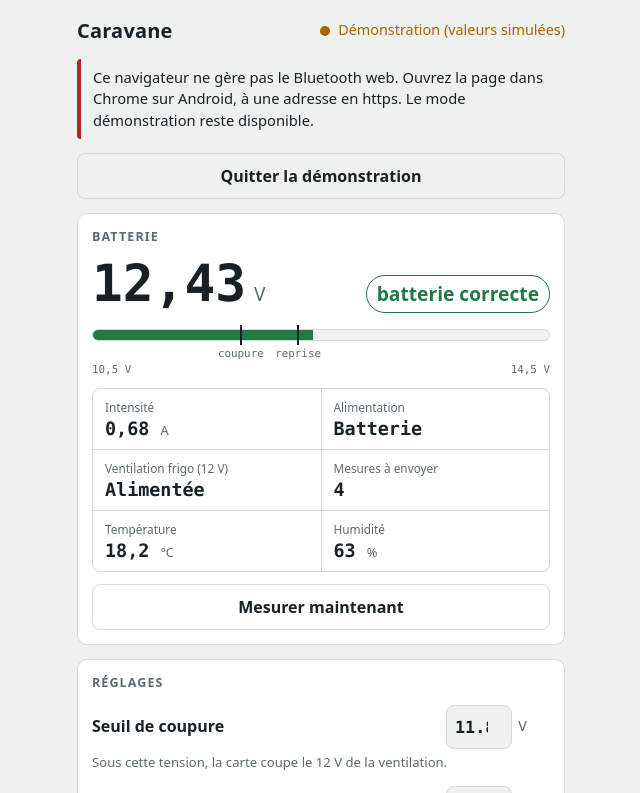
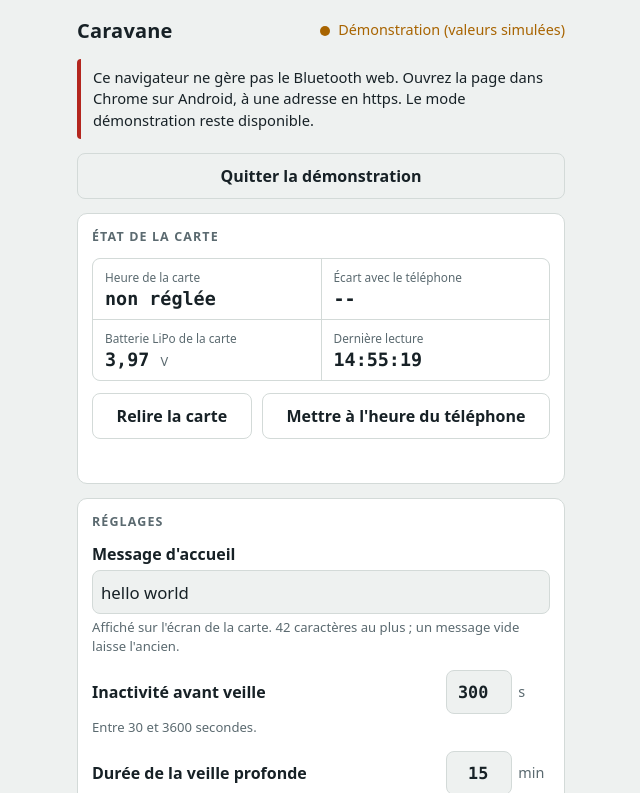
Before and after one commit to alphulpin/Caravane, a plain HTML site: page index.html in a window 1280 px wide. Both pictures are taken after a click on the button "Démonstration sans carte". Shown: the top 793 px of the page, without its empty margins (319-959 px from the left). Drawn offline with Linux system fonts and the light colour scheme.

Commit message:
Aligne le client web sur le protocole du firmware CaravaneDemo
Co-Authored-By: Claude Fable 5.2 <noreply@anthropic.com>
Claude-Session: https://claude.ai/code/session_01LpNpTaSwtoJiQWqBSVfjqr

```diff
--- a/index.html
+++ b/index.html
@@ -6,36 +6,15 @@
 <meta name="theme-color" content="#1d2a30">
 <title>Caravane – réglage Bluetooth</title>
 <!--
-  Client Web Bluetooth pour la carte Heltec WiFi LoRa 32 V3 de la caravane.
-  À ouvrir dans Chrome sur Android, depuis une adresse https:// (ou http://localhost).
+  Client Web Bluetooth pour le firmware CaravaneDemo (Heltec WiFi LoRa 32 V3).
+  À ouvrir dans Chrome sur Android, depuis une adresse https://.
+  Protocole : voir le document « Protocole Bluetooth carte ↔ téléphone (démo CaravaneDemo) »
+  du projet, et Config.h côté firmware. Toute modification se fait des deux côtés.
 
-  PROTOCOLE (à respecter côté firmware)
-  Service BLE : Nordic UART Service (NUS)
-    service 6E400001-B5A3-F393-E0A9-E50E24DCCA9E
-    RX      6E400002-…  (écriture : téléphone -> carte)
-    TX      6E400003-…  (notification : carte -> téléphone)
-  Nom annoncé par la carte : commence par "Caravane".
-  Messages : une ligne JSON terminée par "\n". Une ligne peut arriver en plusieurs
-  paquets ; chaque côté accumule jusqu'au "\n".
-
-  Téléphone -> carte
-    {"c":"cfg?"}                                         demande les réglages
-    {"c":"set","v_coup":11.8,"v_rep":12.3,"reveil":15}   écrit les réglages
-    {"c":"heure","ts":1794812640,"tz":60}                heure UTC (s) + décalage local (min)
-    {"c":"mes"}                                          lance une mesure tout de suite
-    {"c":"veille"}                                       coupe le Bluetooth, retour en veille
-
-  Carte -> téléphone
-    {"t":"mes","vbat":12.62,"ibat":0.85,"sect":0,"vent":1,
-     "temp":18.4,"hum":61,"ts":1794812640,"file":3}      à chaque cycle de mesure
-        vbat V, ibat A, sect 1 = secteur présent, vent 1 = 12 V ventilation alimenté,
-        temp °C, hum %, ts heure carte UTC (s), file = mesures en mémoire non envoyées
-    {"t":"cfg","v_coup":11.8,"v_rep":12.3,"reveil":15}   réglages en vigueur
-        v_coup : coupe la ventilation sous cette tension (V)
-        v_rep  : la rétablit au-dessus de cette tension (V)
-        reveil : période de réveil sur batterie (min)
-    {"t":"ok","c":"set"}                                 commande acceptée
-    {"t":"err","msg":"texte"}                            commande refusée
+  Service Nordic UART, nom annoncé « Caravane », une ligne JSON terminée par "\n".
+  Téléphone -> carte : {"msg":"…","heure":<epoch s>,"tz_min":60,"inactivite_s":300,"veille_s":900,"defaut":true}
+                       champ absent, vide ou nul = inchangé ; {} = simple lecture.
+  Carte -> téléphone : état complet avec les mêmes clés + "vbat_mv" ; {"erreur":"json"} si illisible.
 -->
 <style>
 /* Tableau de bord d'instrument : une colonne, tension batterie en tête, réglages dessous. */
@@ -111,7 +90,7 @@ dd small{font:400 .8rem var(--sans);color:var(--doux)}
 .champ label{font-weight:600}
 .champ small{grid-column:1/-1;color:var(--doux);font-size:.82rem}
 .saisie{display:flex;align-items:center;gap:6px}
-input[type=number]{width:100%;min-height:44px;padding:0 8px;font:600 1.05rem var(--mono);text-align:right;border:1px solid var(--trait);border-radius:8px;background:var(--fond);color:var(--texte)}
+input[type=number],input[type=text]{width:100%;min-height:44px;padding:0 8px;font:600 1.05rem var(--mono);border:1px solid var(--trait);border-radius:8px;background:var(--fond);color:var(--texte)}
 .saisie span{color:var(--doux);font-size:.9rem;min-width:2.2em}
 .note{font-size:.85rem;color:var(--doux);min-height:1.3em}
 .note[data-ton="ok"]{color:var(--bon)} .note[data-ton="err"]{color:var(--critique)}
@@ -119,6 +98,8 @@ input[type=number]{width:100%;min-height:44px;padding:0 8px;font:600 1.05rem var
 details{background:var(--carte);border:1px solid var(--trait);border-radius:10px;padding:10px 14px}
 summary{cursor:pointer;font-size:.78rem;text-transform:uppercase;letter-spacing:.09em;color:var(--doux);font-weight:600}
 pre{margin:10px 0 0;max-height:220px;overflow:auto;font:.74rem/1.5 var(--mono);white-space:pre-wrap;overflow-wrap:anywhere;color:var(--doux)}
+input[type=number]{text-align:right}
+input[type=text]{font-family:var(--sans);font-weight:400}
 </style>
 </head>
 <body>
@@ -138,76 +119,48 @@ pre{margin:10px 0 0;max-height:220px;overflow:auto;font:.74rem/1.5 var(--mono);w
     <button id="btnDemo" type="button">Démonstration sans carte</button>
   </div>
 
-  <section aria-labelledby="tBat">
-    <h2 id="tBat">Batterie</h2>
-    <div class="tension">
-      <b id="vbat">--,--</b><span>V</span>
-      <span class="pastille" id="niv">en attente</span>
-    </div>
-    <div>
-      <div class="jauge" aria-hidden="true">
-        <div class="rail"><div class="niveau" id="jNiveau"></div></div>
-        <div class="repere" id="jCoup" hidden><i>coupure</i></div>
-        <div class="repere" id="jRep" hidden><i>reprise</i></div>
-      </div>
-      <div class="echelle" aria-hidden="true"><span>10,5 V</span><span>14,5 V</span></div>
-    </div>
+  <section aria-labelledby="tEtat">
+    <h2 id="tEtat">État de la carte</h2>
     <dl>
-      <div><dt>Intensité</dt><dd id="ibat">--</dd></div>
-      <div><dt>Alimentation</dt><dd id="sect">--</dd></div>
-      <div><dt>Ventilation frigo (12 V)</dt><dd id="vent">--</dd></div>
-      <div><dt>Mesures à envoyer</dt><dd id="file">--</dd></div>
-      <div><dt>Température</dt><dd id="temp">--</dd></div>
-      <div><dt>Humidité</dt><dd id="hum">--</dd></div>
+      <div><dt>Heure de la carte</dt><dd id="hCarte">--</dd></div>
+      <div><dt>Écart avec le téléphone</dt><dd id="hEcart">--</dd></div>
+      <div><dt>Batterie LiPo de la carte</dt><dd id="vbat">--</dd></div>
+      <div><dt>Dernière lecture</dt><dd id="lu">--</dd></div>
     </dl>
     <div class="rang">
-      <button id="btnMes" type="button" disabled>Mesurer maintenant</button>
+      <button id="btnLire" type="button" disabled>Relire la carte</button>
+      <button id="btnHeure" type="button" disabled>Mettre à l'heure du téléphone</button>
     </div>
+    <p class="note" id="noteHeure" role="status"></p>
   </section>
 
   <section aria-labelledby="tRegl">
     <h2 id="tRegl">Réglages</h2>
     <form id="formCfg" novalidate>
       <div style="display:flex;flex-direction:column;gap:14px">
-        <div class="champ">
-          <label for="vCoup">Seuil de coupure</label>
-          <div class="saisie"><input id="vCoup" type="number" inputmode="decimal" min="10.5" max="13" step="0.1"><span>V</span></div>
-          <small>Sous cette tension, la carte coupe le 12 V de la ventilation.</small>
+        <div class="champ" style="grid-template-columns:1fr">
+          <label for="msg">Message d'accueil</label>
+          <input id="msg" type="text" maxlength="42" autocomplete="off">
+          <small>Affiché sur l'écran de la carte. 42 caractères au plus ; un message vide laisse l'ancien.</small>
         </div>
         <div class="champ">
-          <label for="vRep">Seuil de reprise</label>
-          <div class="saisie"><input id="vRep" type="number" inputmode="decimal" min="10.6" max="14" step="0.1"><span>V</span></div>
-          <small>Au-dessus, elle la rétablit. Doit dépasser le seuil de coupure.</small>
+          <label for="inact">Inactivité avant veille</label>
+          <div class="saisie"><input id="inact" type="number" inputmode="numeric" min="30" max="3600" step="1"><span>s</span></div>
+          <small>Entre 30 et 3600 secondes.</small>
         </div>
         <div class="champ">
-          <label for="reveil">Réveil sur batterie</label>
-          <div class="saisie"><input id="reveil" type="number" inputmode="numeric" min="1" max="240" step="1"><span>min</span></div>
-          <small>Durée de veille profonde entre deux mesures.</small>
+          <label for="veille">Durée de la veille profonde</label>
+          <div class="saisie"><input id="veille" type="number" inputmode="decimal" min="1" max="1440" step="1"><span>min</span></div>
+          <small>Entre 1 et 1440 minutes.</small>
         </div>
         <div class="rang">
-          <button id="btnLire" type="button" disabled>Relire la carte</button>
+          <button id="btnDefaut" type="button" disabled>Valeurs par défaut</button>
           <button class="principal" id="btnEcrire" type="submit" disabled>Enregistrer sur la carte</button>
         </div>
         <p class="note" id="noteCfg" role="status"></p>
       </div>
     </form>
   </section>
-
-  <section aria-labelledby="tHeure">
-    <h2 id="tHeure">Horloge</h2>
-    <dl>
-      <div><dt>Heure de la carte</dt><dd id="hCarte">--</dd></div>
-      <div><dt>Écart avec le téléphone</dt><dd id="hEcart">--</dd></div>
-    </dl>
-    <div class="rang">
-      <button id="btnHeure" type="button" disabled>Mettre à l'heure du téléphone</button>
-    </div>
-    <p class="note" id="noteHeure" role="status"></p>
-  </section>
-
-  <div class="rang">
-    <button id="btnVeille" type="button" disabled>Remettre la carte en veille</button>
-  </div>
 
   <details>
     <summary>Journal des échanges</summary>
@@ -220,17 +173,16 @@ pre{margin:10px 0 0;max-height:220px;overflow:auto;font:.74rem/1.5 var(--mono);w
 const NUS = "6e400001-b5a3-f393-e0a9-e50e24dcca9e";
 const NUS_RX = "6e400002-b5a3-f393-e0a9-e50e24dcca9e";
 const NUS_TX = "6e400003-b5a3-f393-e0a9-e50e24dcca9e";
-const V_MIN = 10.5, V_MAX = 14.5;
 
 const $ = id => document.getElementById(id);
 const fr = (n, d) => Number(n).toLocaleString("fr-FR", {minimumFractionDigits: d, maximumFractionDigits: d});
-let cfg = null;          // derniers réglages reçus de la carte
-let lien = null;         // liaison active : {envoyer(obj), fermer()}
+let lien = null;         // liaison active : {envoyer(texte), fermer()}
+let attente = "";        // commande en cours : "cfg", "heure", "defaut" ou ""
+let horloge = null;      // {carte: epoch s reçu, tz: minutes, recu: Date.now() à la réception}
 let lignes = [];
 
 function journal(sens, texte){
-  const h = new Date().toLocaleTimeString("fr-FR");
-  lignes.push(h + " " + sens + " " + texte);
+  lignes.push(new Date().toLocaleTimeString("fr-FR") + " " + sens + " " + texte);
   if (lignes.length > 200) lignes.shift();
   const pre = $("journal");
   pre.textContent = lignes.join("\n");
@@ -242,7 +194,7 @@ function note(id, texte, ton){ const n = $(id); n.textContent = texte; n.dataset
 function majEtat(etat, texte){
   const e = $("etat"); e.dataset.etat = etat; e.textContent = texte;
   const actif = etat === "ok" || etat === "demo";
-  for (const id of ["btnMes","btnLire","btnEcrire","btnHeure","btnVeille"]) $(id).disabled = !actif;
+  for (const id of ["btnLire","btnEcrire","btnHeure","btnDefaut"]) $(id).disabled = !actif;
   $("btnConn").textContent = etat === "ok" ? "Déconnecter" : "Connecter la carte";
   $("btnConn").disabled = etat === "attente" || etat === "demo";
   $("btnDemo").textContent = etat === "demo" ? "Quitter la démonstration" : "Démonstration sans carte";
@@ -250,36 +202,14 @@ function majEtat(etat, texte){
 }
 
 /* ---------- Affichage ---------- */
-const pct = v => Math.min(100, Math.max(0, (v - V_MIN) / (V_MAX - V_MIN) * 100));
-
-function niveauBatterie(v, secteur){
-  if (secteur) return ["bon", "sur secteur"];
-  if (!cfg) return ["", "seuils inconnus"];
-  if (v < cfg.v_coup) return ["critique", "batterie basse"];
-  if (v < cfg.v_rep) return ["alerte", "entre les seuils"];
-  return ["bon", "batterie correcte"];
-}
-
-let derniereMesure = null;
-function afficherMesure(m){
-  derniereMesure = m;
-  $("vbat").textContent = fr(m.vbat, 2);
-  const [niv, lib] = niveauBatterie(m.vbat, m.sect);
-  $("niv").dataset.niv = niv; $("niv").textContent = lib;
-  $("jNiveau").style.width = pct(m.vbat) + "%"; $("jNiveau").dataset.niv = niv;
-  $("ibat").innerHTML = m.ibat == null ? "--" : fr(m.ibat, 2) + " <small>A</small>";
-  $("sect").textContent = m.sect ? "Secteur" : "Batterie";
-  $("vent").textContent = m.sect ? "Par le secteur" : (m.vent ? "Alimentée" : "Coupée");
-  $("file").textContent = m.file == null ? "--" : m.file;
-  $("temp").innerHTML = m.temp == null ? "--" : fr(m.temp, 1) + " <small>°C</small>";
-  $("hum").innerHTML = m.hum == null ? "--" : fr(m.hum, 0) + " <small>%</small>";
-  if (m.ts) afficherHeure(m.ts);
-}
-
-function afficherHeure(ts){
-  const d = new Date(ts * 1000);
-  $("hCarte").textContent = d.toLocaleString("fr-FR", {day:"2-digit", month:"2-digit", hour:"2-digit", minute:"2-digit", second:"2-digit"});
-  const ecart = Math.round(ts - Date.now() / 1000), abs = Math.abs(ecart);
+function afficherHorloge(){
+  if (!horloge) return;
+  if (!horloge.carte) { $("hCarte").textContent = "non réglée"; $("hEcart").textContent = "--"; return; }
+  const ecoule = (Date.now() - horloge.recu) / 1000;
+  // Heure locale de la carte : son heure UTC décalée de son propre tz_min.
+  const d = new Date((horloge.carte + ecoule + horloge.tz * 60) * 1000);
+  $("hCarte").textContent = d.toLocaleString("fr-FR", {timeZone: "UTC", day: "2-digit", month: "2-digit", hour: "2-digit", minute: "2-digit", second: "2-digit"});
+  const ecart = Math.round(horloge.carte - horloge.recu / 1000), abs = Math.abs(ecart);
   let t;
   if (abs < 3) t = "à l'heure";
   else if (abs < 120) t = abs + " s";
@@ -288,14 +218,18 @@ function afficherHeure(ts){
   else t = Math.round(abs / 86400) + " j";
   $("hEcart").textContent = abs < 3 ? t : t + (ecart < 0 ? " de retard" : " d'avance");
 }
+setInterval(afficherHorloge, 1000);
 
-function afficherCfg(c){
-  cfg = c;
-  $("vCoup").value = c.v_coup; $("vRep").value = c.v_rep; $("reveil").value = c.reveil;
-  for (const [id, v] of [["jCoup", c.v_coup], ["jRep", c.v_rep]]) {
-    $(id).hidden = false; $(id).style.left = "calc(" + pct(v) + "% - 1px)";
-  }
-  if (derniereMesure) afficherMesure(derniereMesure);
+function afficherEtatCarte(m){
+  let h = Number(m.heure) || 0;
+  if (h > 1e11) h = h / 1000;                       // la carte peut renvoyer des millisecondes
+  horloge = {carte: h, tz: Number(m.tz_min) || 0, recu: Date.now()};
+  afficherHorloge();
+  $("vbat").innerHTML = m.vbat_mv == null ? "--" : fr(m.vbat_mv / 1000, 2) + " <small>V</small>";
+  $("lu").textContent = new Date().toLocaleTimeString("fr-FR");
+  if (m.msg != null) $("msg").value = m.msg;
+  if (m.inactivite_s != null) $("inact").value = m.inactivite_s;
+  if (m.veille_s != null) $("veille").value = +(m.veille_s / 60).toFixed(2);
 }
 
 function recevoir(ligne){
@@ -304,21 +238,21 @@ function recevoir(ligne){
   journal("<", ligne);
   let m;
   try { m = JSON.parse(ligne); } catch { return; }   // ligne non JSON : reste visible dans le journal
-  if (m.t === "mes") afficherMesure(m);
-  else if (m.t === "cfg") { afficherCfg(m); note("noteCfg", "Réglages lus sur la carte.", "ok"); }
-  else if (m.t === "ok") {
-    if (m.c === "set") note("noteCfg", "Réglages enregistrés sur la carte.", "ok");
-    if (m.c === "heure") note("noteHeure", "Horloge de la carte mise à l'heure.", "ok");
-  }
-  else if (m.t === "err") erreur("La carte a refusé la commande : " + (m.msg || "sans précision"));
+  if (m.erreur) { attente = ""; return erreur("La carte n'a pas compris la commande (" + m.erreur + ")."); }
+  afficherEtatCarte(m);
+  if (attente === "cfg") note("noteCfg", "Réglages enregistrés. Vérifiez les valeurs relues ci-dessus.", "ok");
+  if (attente === "defaut") note("noteCfg", "Valeurs par défaut rétablies.", "ok");
+  if (attente === "heure") note("noteHeure", "Horloge de la carte mise à l'heure.", "ok");
+  attente = "";
 }
 
-async function envoyer(obj){
+async function envoyer(obj, quoi){
   if (!lien) return;
+  attente = quoi || "";
   const texte = JSON.stringify(obj);
   journal(">", texte);
   try { await lien.envoyer(texte + "\n"); }
-  catch (e) { erreur("Envoi impossible : " + e.message); }
+  catch (e) { attente = ""; erreur("Envoi impossible : " + e.message); }
 }
 
 /* ---------- Liaison Bluetooth ---------- */
@@ -351,7 +285,7 @@ async function connecter(){
     });
     await tx.startNotifications();
     appareil.addEventListener("gattserverdisconnected", () => {
-      if (lien && lien.appareil === appareil) { lien = null; majEtat("off", "Carte déconnectée"); }
+      if (lien && lien.appareil === appareil) { lien = null; majEtat("off", "Carte déconnectée (veille ?)"); }
     });
     lien = {
       appareil,
@@ -366,8 +300,7 @@ async function connecter(){
       fermer(){ if (appareil.gatt.connected) appareil.gatt.disconnect(); }
     };
     majEtat("ok", appareil.name || "Carte connectée");
-    await envoyer({c: "cfg?"});
-    await envoyer({c: "mes"});
+    await envoyer({});      // la carte envoie aussi son état d'elle-même à la connexion
   } catch (e) {
     try { appareil.gatt.disconnect(); } catch {}
     lien = null;
@@ -378,32 +311,30 @@ async function connecter(){
 
 /* ---------- Carte simulée ---------- */
 function carteSimulee(){
-  const c = {v_coup: 11.8, v_rep: 12.3, reveil: 15};
-  let decalage = -47, v = 12.42, vent = 1, restant = 3;
-  const mesure = () => {
-    v = Math.max(11.5, Math.min(12.9, v + (Math.random() - 0.55) * 0.08));
-    if (v < c.v_coup) vent = 0; else if (v > c.v_rep) vent = 1;
-    restant += 1;
-    repondre({t: "mes", vbat: +v.toFixed(2), ibat: +(vent ? 0.62 + Math.random() * 0.1 : 0.04).toFixed(2), sect: 0, vent,
-      temp: +(17.5 + Math.random()).toFixed(1), hum: Math.round(60 + Math.random() * 4),
-      ts: Math.round(Date.now() / 1000) + decalage, file: restant});
-  };
-  const repondre = o => setTimeout(() => lien && recevoir(JSON.stringify(o)), 150);
-  const minuterie = setInterval(mesure, 5000);
+  const defaut = {msg: "hello world", tz_min: 60, inactivite_s: 300, veille_s: 900};
+  let c = {...defaut}, decalage = null;             // decalage nul = heure non réglée
+  const etat = () => ({...c, heure: decalage == null ? 0 : Math.round(Date.now() / 1000) + decalage,
+                       vbat_mv: 3950 + Math.round(Math.random() * 40)});
   return {
     envoyer(texte){
-      const m = JSON.parse(texte);
-      if (m.c === "cfg?") repondre({t: "cfg", ...c});
-      else if (m.c === "set") { c.v_coup = m.v_coup; c.v_rep = m.v_rep; c.reveil = m.reveil; repondre({t: "ok", c: "set"}); repondre({t: "cfg", ...c}); }
-      else if (m.c === "heure") { decalage = 0; repondre({t: "ok", c: "heure"}); mesure(); }
-      else if (m.c === "mes") mesure();
-      else if (m.c === "veille") setTimeout(quitterDemo, 300);
+      let m;
+      try { m = JSON.parse(texte); } catch { m = null; }
+      setTimeout(() => {
+        if (!lien) return;
+        if (!m) return recevoir('{"erreur":"json"}');
+        if (m.defaut === true) c = {...defaut};
+        if (m.msg) c.msg = String(m.msg).slice(0, 42);
+        if (m.heure) decalage = 0;
+        if (m.tz_min) c.tz_min = m.tz_min;
+        if (m.inactivite_s) c.inactivite_s = Math.min(3600, Math.max(30, m.inactivite_s));
+        if (m.veille_s) c.veille_s = Math.min(86400, Math.max(60, m.veille_s));
+        recevoir(JSON.stringify(etat()));
+      }, 150);
       return Promise.resolve();
     },
-    fermer(){ clearInterval(minuterie); }
+    fermer(){}
   };
 }
-function quitterDemo(){ if (lien) lien.fermer(); lien = null; majEtat("off", "Non connecté"); }
 
 /* ---------- Commandes ---------- */
 $("btnConn").addEventListener("click", () => {
@@ -411,29 +342,30 @@ $("btnConn").addEventListener("click", () => {
   else connecter();
 });
 $("btnDemo").addEventListener("click", () => {
-  if (lien) return quitterDemo();
+  if (lien) { lien = null; return majEtat("off", "Non connecté"); }
   erreur("");
   lien = carteSimulee();
   majEtat("demo", "Démonstration (valeurs simulées)");
-  envoyer({c: "cfg?"}); envoyer({c: "mes"});
+  envoyer({});
 });
-$("btnMes").addEventListener("click", () => envoyer({c: "mes"}));
-$("btnLire").addEventListener("click", () => { note("noteCfg", ""); envoyer({c: "cfg?"}); });
+$("btnLire").addEventListener("click", () => { note("noteCfg", ""); note("noteHeure", ""); envoyer({}); });
+$("btnHeure").addEventListener("click", () => {
+  note("noteHeure", "Envoi…");
+  envoyer({heure: Math.round(Date.now() / 1000), tz_min: -new Date().getTimezoneOffset()}, "heure");
+});
+$("btnDefaut").addEventListener("click", () => { note("noteCfg", "Envoi…"); envoyer({defaut: true}, "defaut"); });
 $("formCfg").addEventListener("submit", ev => {
   ev.preventDefault();
-  const lire = id => parseFloat($(id).value.replace(",", "."));
-  const v_coup = lire("vCoup"), v_rep = lire("vRep"), reveil = Math.round(lire("reveil"));
-  if (!(v_coup >= 10.5 && v_coup <= 13)) return note("noteCfg", "Seuil de coupure : entre 10,5 et 13 V.", "err");
-  if (!(v_rep > v_coup && v_rep <= 14)) return note("noteCfg", "Seuil de reprise : au-dessus du seuil de coupure, 14 V au plus.", "err");
-  if (!(reveil >= 1 && reveil <= 240)) return note("noteCfg", "Réveil : entre 1 et 240 minutes.", "err");
+  const nombre = id => parseFloat($(id).value.replace(",", "."));
+  const inactivite_s = Math.round(nombre("inact")), veille_s = Math.round(nombre("veille") * 60);
+  if (!(inactivite_s >= 30 && inactivite_s <= 3600)) return note("noteCfg", "Inactivité : entre 30 et 3600 secondes.", "err");
+  if (!(veille_s >= 60 && veille_s <= 86400)) return note("noteCfg", "Veille : entre 1 et 1440 minutes.", "err");
+  const ordre = {inactivite_s, veille_s};
+  const msg = $("msg").value.trim();
+  if (msg) ordre.msg = msg;
   note("noteCfg", "Envoi…");
-  envoyer({c: "set", v_coup, v_rep, reveil});
+  envoyer(ordre, "cfg");
 });
-$("btnHeure").addEventListener("click", () => {
-  note("noteHeure", "Envoi…");
-  envoyer({c: "heure", ts: Math.round(Date.now() / 1000), tz: -new Date().getTimezoneOffset()});
-});
-$("btnVeille").addEventListener("click", () => envoyer({c: "veille"}));
 
 if (!navigator.bluetooth) { $("avisNav").hidden = false; $("btnConn").hidden = true; }
 </script>
```
